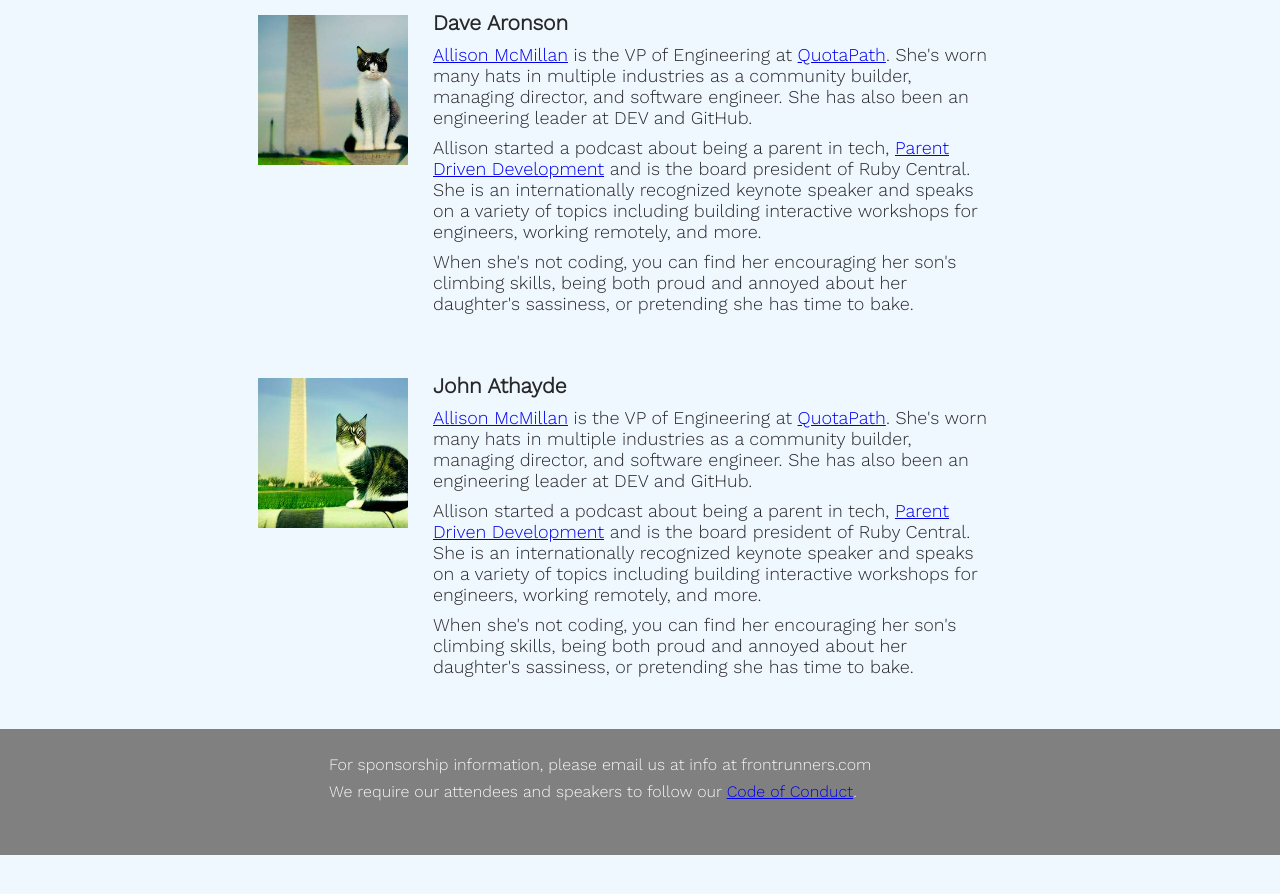
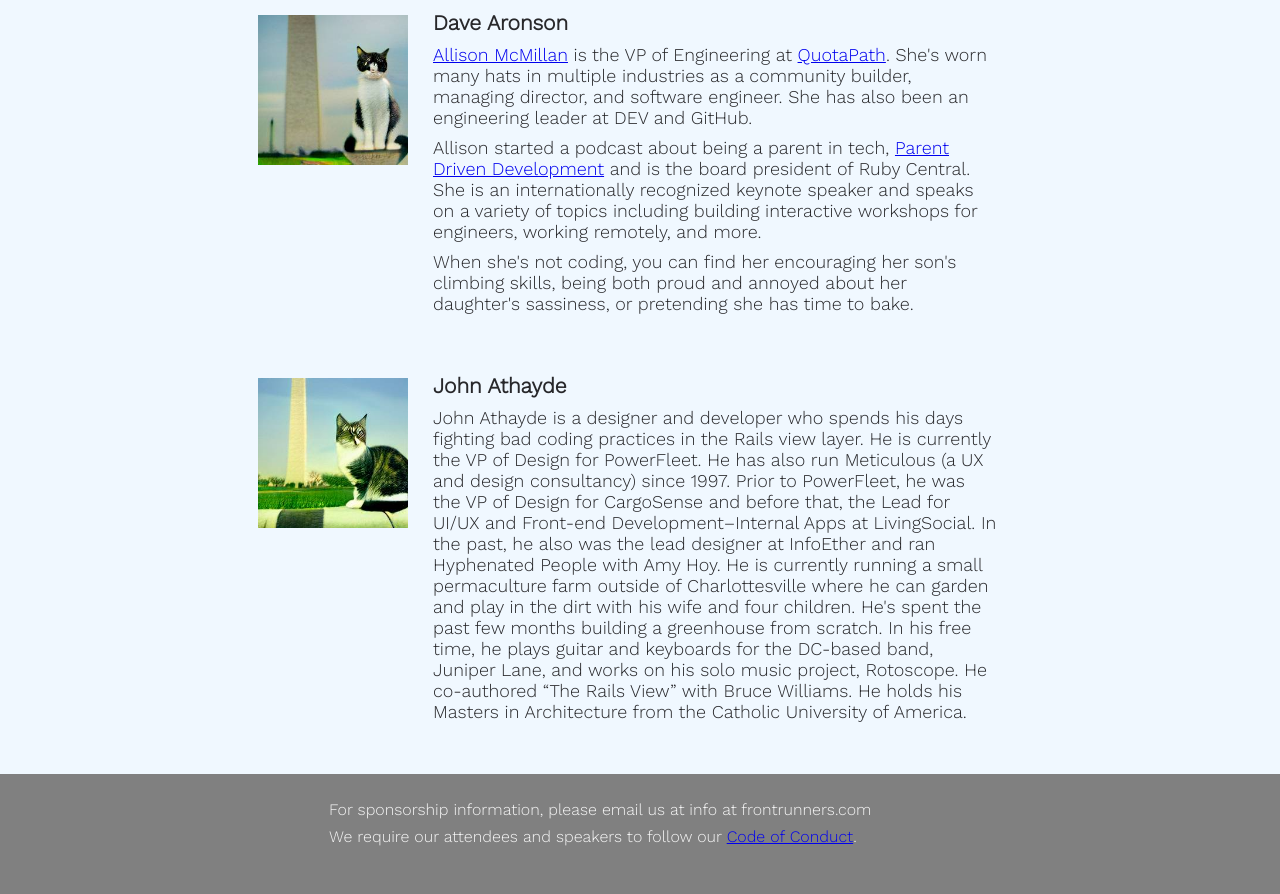
Before and after one commit to gothamgo/frontrunnersconf.github.io, a Jekyll site: the page built from test/testpage.html, in a window 1280 px wide and 900 px high, scrolled down 1123 px. Shown: the top 894 px of the window. Built offline with Jekyll 4.4.1, drawn with Linux system fonts in a browser that asks for light colours; before the commit the page ends 1978 px from its top, so only the background shows below that.

Commit message:
Update john_athayde.html

```diff
--- a/_includes/john_athayde.html
+++ b/_includes/john_athayde.html
@@ -8,21 +8,14 @@
     <h3 class="speaker-name">John Athayde</span></h3>
 
     <p class="speaker-bio">
-      <a href="https://daydreamsinruby.com" target="_blank">Allison McMillan</a>
-      is the VP of Engineering at
-      <a href="https://www.quotapath.com/" target="_blank">QuotaPath</a>.
-      She's worn many hats in multiple industries as a community builder, managing director, and software engineer.
-      She has also been an engineering leader at DEV and GitHub.
+      John Athayde is a designer and developer who spends his days fighting bad coding practices in the Rails view layer.
+      He is currently the VP of Design for PowerFleet.
+      He has also run Meticulous (a UX and design consultancy) since 1997.
+      Prior to PowerFleet, he was the VP of Design for CargoSense and before that,
+      the Lead for UI/UX and Front-end Development–Internal Apps at LivingSocial.
+      In the past, he also was the lead designer at InfoEther and ran Hyphenated People with Amy Hoy.
+      He is currently running a small permaculture farm outside of Charlottesville where he can garden and play in the dirt with his wife and four children. He's spent the past few months building a greenhouse from scratch. In his free time, he plays guitar and keyboards for the DC-based band, Juniper Lane, and works on his solo music project, Rotoscope. He co-authored “The Rails View” with Bruce Williams. He holds his Masters in Architecture from the Catholic University of America.
     </p>
-    <p class="speaker-bio">
-      Allison started a podcast about being a parent in tech,
-      <a href="https://www.parentdrivendevelopment.com/" target="_blank">Parent Driven Development</a>
-      and is the board president of Ruby Central. She is an internationally recognized keynote speaker and speaks on a variety of topics including building interactive workshops for engineers, working remotely, and more.
-    </p>
-    <p class="speaker-bio">
-      When she's not coding, you can find her encouraging her son's climbing skills, being both proud and annoyed about her daughter's sassiness, or pretending she has time to bake.
-    </p>
-
   </div>
 
 </div>
```
